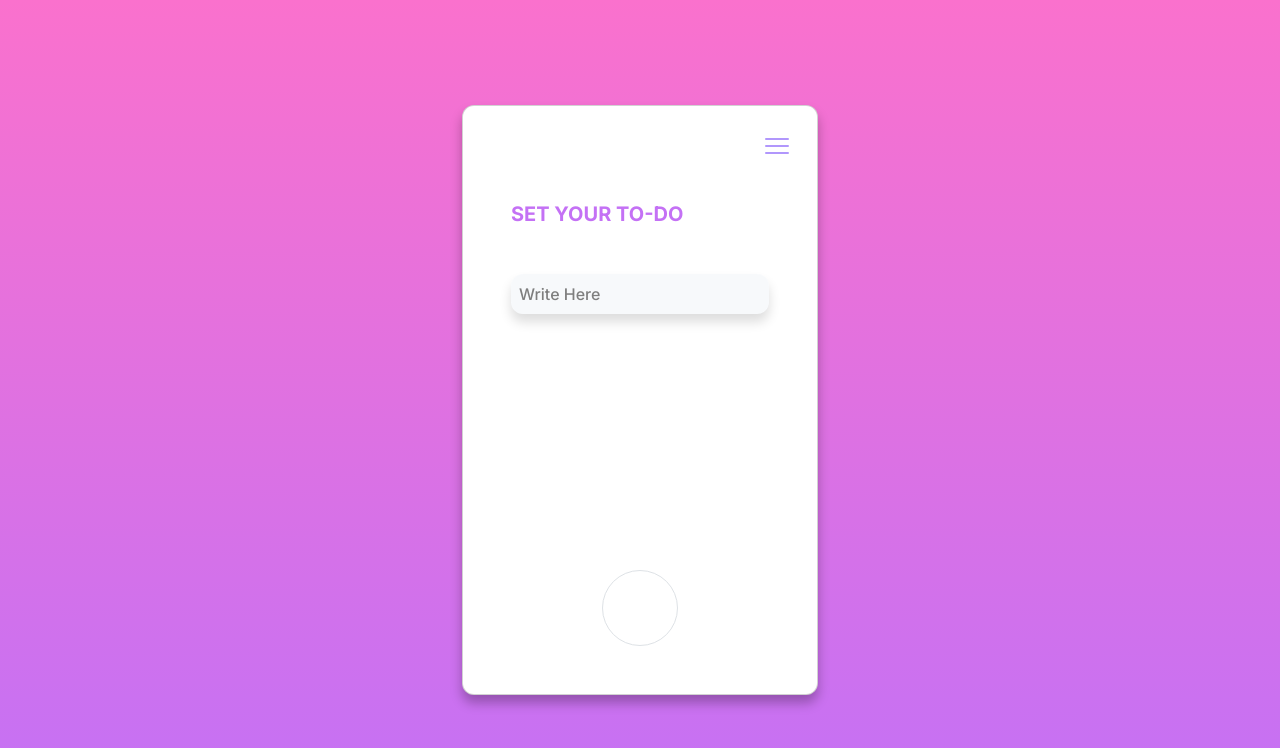
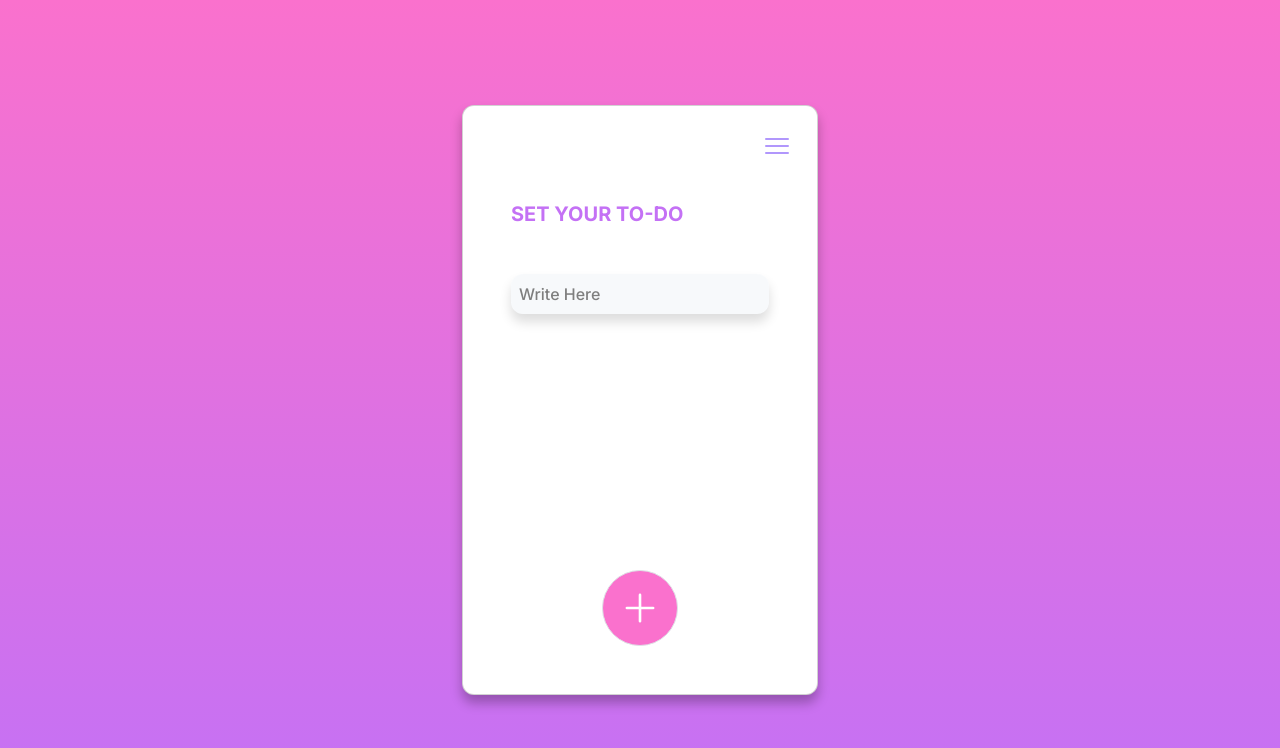
Before and after one commit to kaan-ozer/to-do-list, a plain HTML site: page index.html in a window 1280 px wide. In both pictures the pointer is over the link 640 px from the left and 608 px from the top of the page. Drawn offline with nearby package versions, Linux system fonts and the light colour scheme.

Commit message:
btn hover effect

```diff
--- a/assets/CSS/style.css
+++ b/assets/CSS/style.css
@@ -98,3 +98,9 @@ ul li:first-child {
 }
 
 /* ********************************************* */
+
+.plus-icon-anchor:hover,
+.plus-icon-anchor:active {
+  background-color: #fa71cd !important;
+  transition: all 0.5s ease-in-out;
+}
```
